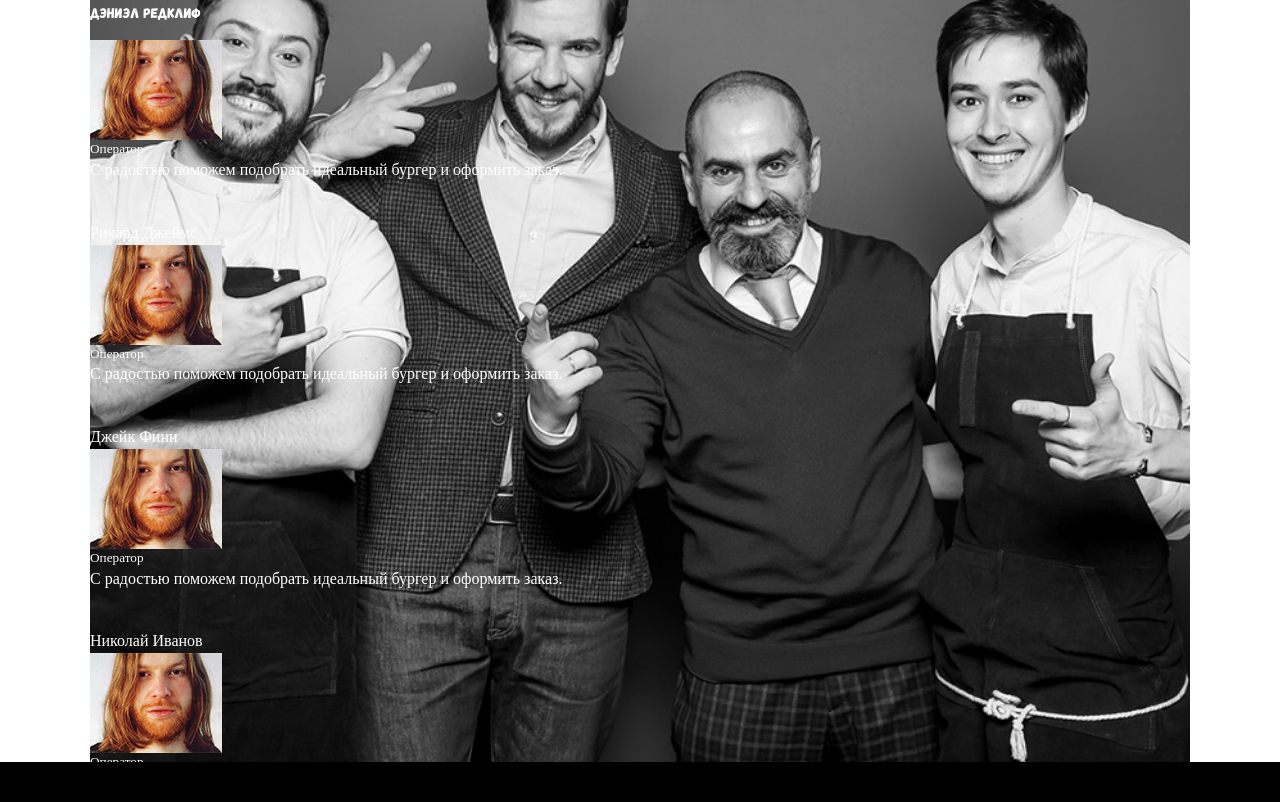
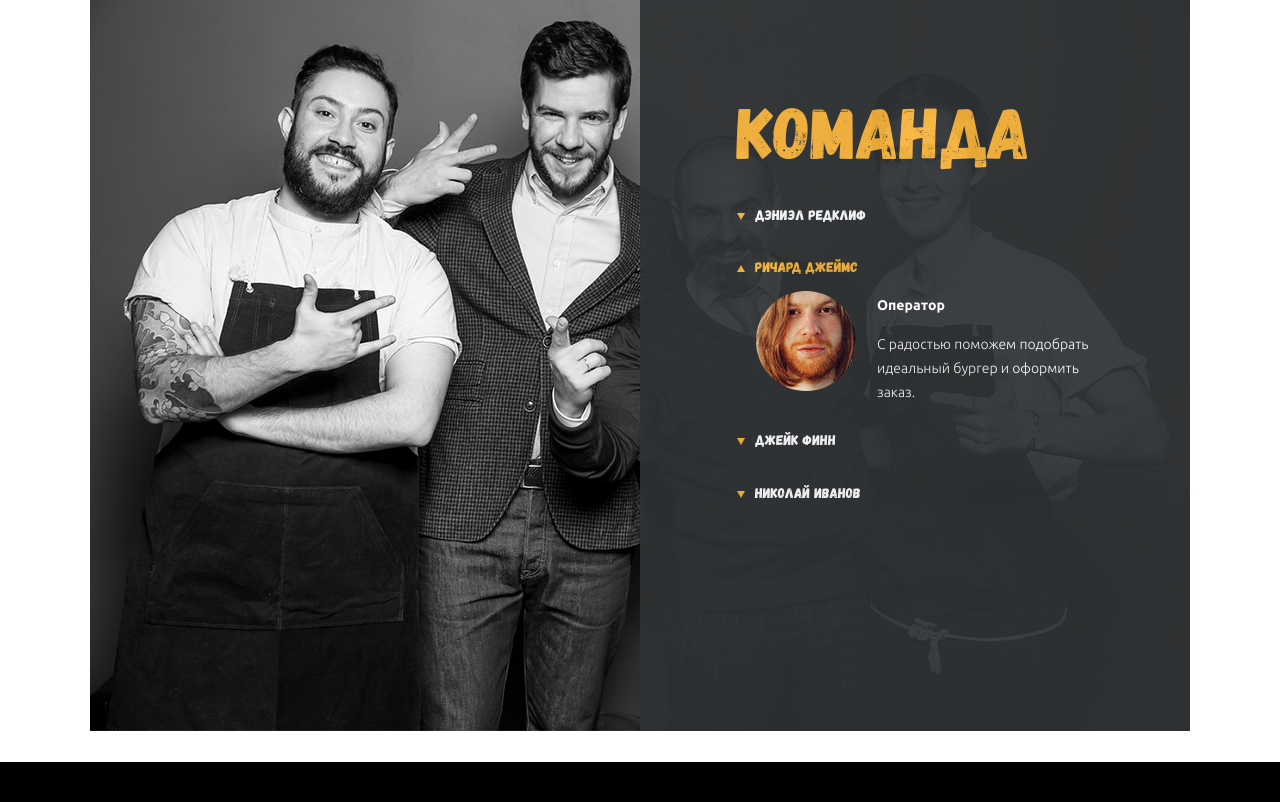
Before and after one commit to orelkv/orelkv-burger.github.io, a plain HTML site: page index.html in a window 1280 px wide. Shown: the part 1638-2440 px from the top of the page. Drawn offline with Linux system fonts and the light colour scheme; files whose address does not match are found by name.

Commit message:
finish team without fon

```diff
--- a/css/main/accordeon.scss
+++ b/css/main/accordeon.scss
@@ -6,33 +6,99 @@
   }
 
   &__item {
-    margin-bottom: 40px;
+    margin-bottom: 10px;
     color: $white;
+    display: flex;
+    flex-direction: column;
+    justify-content: flex-start;
+  }
+
+  &__item--active {
+    margin-bottom: 25px;
+
+    .accordeon {
+
+      &__content {
+        h4 {
+          color: $orange;
+
+          &::before {
+            transform: rotate(180deg);
+          }
+        }
+      }
+
+      &__section {
+        height: initial;
+      }
+    }
   }
 
   &__content {
     h4 {
       @include gagalin();
       font-size: 14px;
-      margin-bottom: 17px;
 
+      &::before {
+        content: "";
+        display: inline-block;
+        width: 0;
+        height: 0;
+        border-top: 7px solid $orange;
+        border-left: 4.5px solid transparent;
+        border-right: 4.5px solid transparent;
+        border-bottom: none;
+        margin-right: 10px;
+      }
+    }
+  }
+
+
+  &__section {
+    height: 0;
+    overflow: hidden;
+    display: inline-flex;
+    align-items: center;
+    padding-left: 19px;
+  }
+
+  &__left-col {
+    margin-right: 21px;
+    width: 100px;
+    height: 100%;
+  }
+
+  &__pic {
+    width: 100%;
+    height: 100%;
+    border-radius: 50%;
+    overflow: hidden;
+    display: flex;
+    justify-content: center;
+  }
+
+  &__img {
+    max-width: initial;
+  }
+
+  &__right-col {
+    height: 100%;
+    display: flex;
+    flex-direction: column;
+    justify-self: flex-start;
+
+    h5 {
+      @include ubuntu(bold);
+      font-size: 14px;
+      line-height: 4;
+      height: 100%;
+    }
+
+    p {
+      @include ubuntu();
+      font-size: 14px;
+      line-height: 1.71;
+      height: 100%;
     }
   }
 }
-
-.Оператор_С_радостью_поможет_подобрать_идеальный {
-  font-size: 14px;
-  font-family: "Ubuntu";
-  color: rgb(255, 255, 255);
-  font-weight: bold;
-  line-height: 1.714;
-  -moz-transform: matrix(0.99999996005553, 0, 0, 1.00058353349561, 0, 0);
-  -webkit-transform: matrix(0.99999996005553, 0, 0, 1.00058353349561, 0, 0);
-  -ms-transform: matrix(0.99999996005553, 0, 0, 1.00058353349561, 0, 0);
-  position: absolute;
-  left: 786.859px;
-  top: 2284.297px;
-  width: 224.157px;
-  height: 70.906px;
-  z-index: 134;
-}
--- a/css/main/team.scss
+++ b/css/main/team.scss
@@ -1,11 +1,12 @@
 .team {
   &__container {
     position: relative;
-    background: url(../img/team/team-fon.jpg) center center / cover no-repeat;
+  }
 
-    &__img {
-      width: 100%;
-    }
+  // &__img {
+  //   // height: 100%;
+  //   // object-fit: cover;
+  // }
 
   &__content {
     position: absolute;
@@ -14,8 +15,10 @@
     width: 50%;
     height: 100%;
     display: flex;
-      align-items: center;
-      padding-left: 97px;
+    align-items: flex-start;
+    padding: 97px  97px 0 ;
+    background-color: $black;
+    opacity: 93%;
   }
 
   &__status {
@@ -24,4 +27,3 @@
     justify-content: flex-start;
   }
 }
-}
--- a/index.html
+++ b/index.html
@@ -138,7 +138,7 @@
 
     <section class="section team">
       <div class="container team__container">
-        <!-- <img src="../img/team/team-fon.jpg" alt="" class="team__img"> -->
+        <img src="../img/team/team-fon.jpg" alt="" class="team__img">
         <div class="team__content">
           <div class="team__status">
             <h2 class="section__title">
@@ -146,14 +146,14 @@
             </h2>
             <div class="accordeon">
               <ul class="accordeon__list">
-                <li class="accordeon__item accordeon__item--active">
+                <li class="accordeon__item">
                   <section class="accordeon__content">
                     <h4>Дэниэл Редклиф</h4>
                     <div class="accordeon__section">
-                      <div class="accordeon___left-col">
-
-                        <img src="../img/team/aphex.jpg" alt="" class="accordeon__img">
-
+                      <div class="accordeon__left-col">
+                        <div class="accordeon__pic">
+                          <img src="../img/team/aphex.jpg" alt="" class="accordeon__img">
+                        </div>
                       </div>
                       <article class="accordeon__right-col">
                         <h5>Оператор</h5>
@@ -164,12 +164,14 @@
                     </div>
                   </section>
                 </li>
-                <li class="accordeon__item accordeon__item--visible">
-                  <section class="accordeon__section">
+                <li class="accordeon__item accordeon__item--active">
+                  <section class="accordeon__content">
                     <h4>Ричард Джеймс</h4>
-                    <div class="accordeon__content">
-                      <div class="accordeon___left-col">
-                        <img src="../img/team/aphex.jpg" alt="" class="accordeon__img">
+                  <div class="accordeon__section">
+                      <div class="accordeon__left-col">
+                        <div class="accordeon__pic">
+                          <img src="../img/team/aphex.jpg" alt="" class="accordeon__img">
+                        </div>
                       </div>
                       <article class="accordeon__right-col">
                         <h5>Оператор</h5>
@@ -180,12 +182,14 @@
                     </div>
                   </section>
                 </li>
-                <li class="accordeon__item accordeon__item--visible">
-                  <section class="accordeon__section">
+                <li class="accordeon__item">
+                  <section class="accordeon__content">
                     <h4>Джейк Финн</h4>
-                    <div class="accordeon__content">
-                      <div class="accordeon___left-col">
-                        <img src="../img/team/aphex.jpg" alt="" class="accordeon__img">
+                  <div class="accordeon__section">
+                      <div class="accordeon__left-col">
+                        <div class="accordeon__pic">
+                          <img src="../img/team/aphex.jpg" alt="" class="accordeon__img">
+                        </div>
                       </div>
                       <article class="accordeon__right-col">
                         <h5>Оператор</h5>
@@ -196,12 +200,14 @@
                     </div>
                   </section>
                 </li>
-                <li class="accordeon__item accordeon__item--visible">
-                  <section class="accordeon__section">
+                <li class="accordeon__item">
+                  <section class="accordeon__content">
                     <h4>Николай Иванов</h4>
-                    <div class="accordeon__content">
-                      <div class="accordeon___left-col">
-                        <img src="../img/team/aphex.jpg" alt="" class="accordeon__img">
+                  <div class="accordeon__section">
+                      <div class="accordeon__left-col">
+                        <div class="accordeon__pic">
+                          <img src="../img/team/aphex.jpg" alt="" class="accordeon__img">
+                        </div>
                       </div>
                       <article class="accordeon__right-col">
                         <h5>Оператор</h5>
```
Also changed, not shown: css/main.css, 1 other file. Lines whose indentation alone changed are shown as unchanged.
